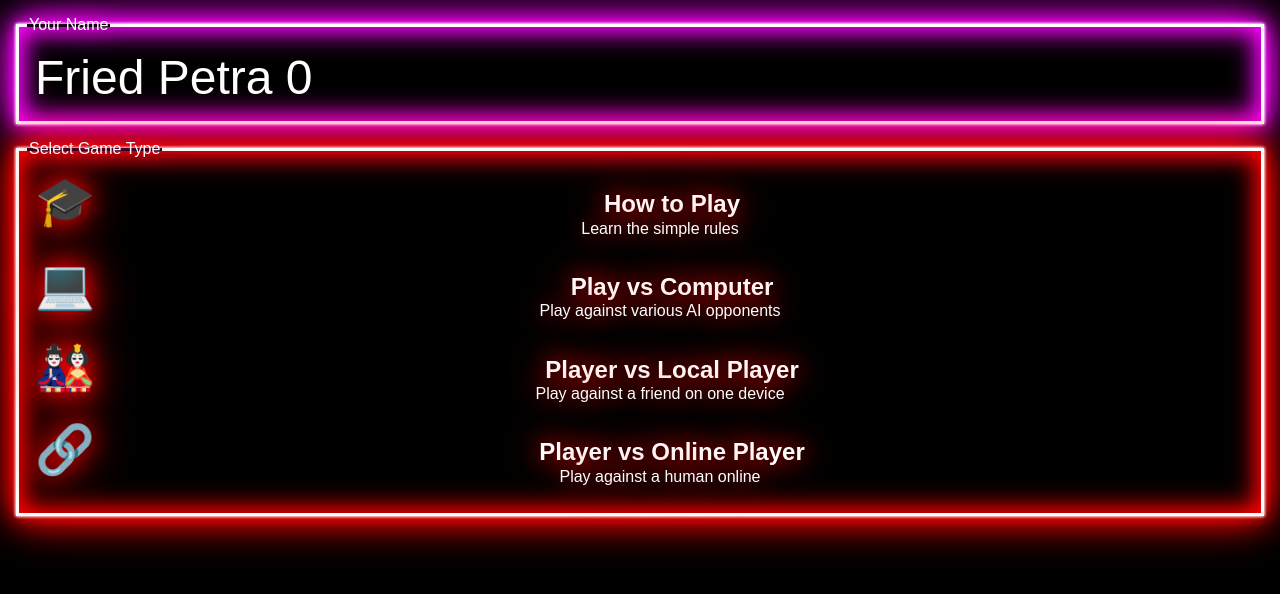
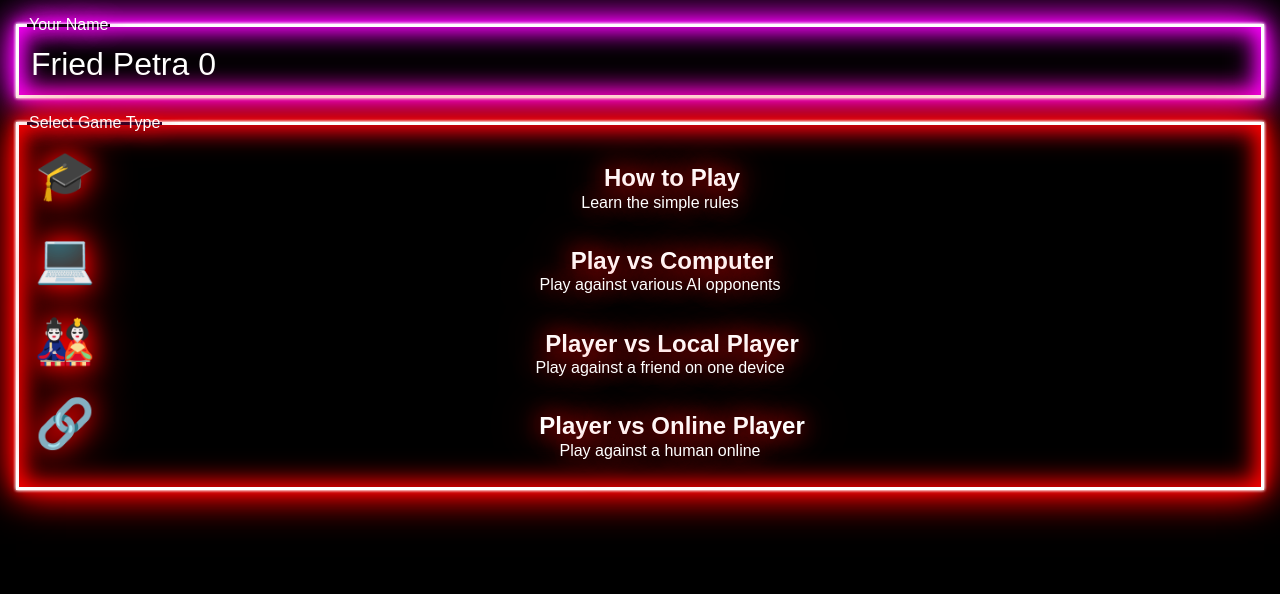
Before and after one commit to ElementalSystems/fourplay, a website: page src/client/index.html in a window 1280 px wide. Drawn offline with nearby package versions, Linux system fonts and the light colour scheme; files that its build step writes are made by us from their sources; files whose address does not match are found by name.

Commit message:
better gow

```diff
--- a/src/client/style.css
+++ b/src/client/style.css
@@ -36,8 +36,8 @@ body {
   background:none;
   color: #fff;
   border: none;
-  font-size: 3rem;
-  padding: .5rem;
+  font-size: 2rem;
+  padding: .25rem;
 }
 
 
```
Also changed, not shown: public/style.min.css.
